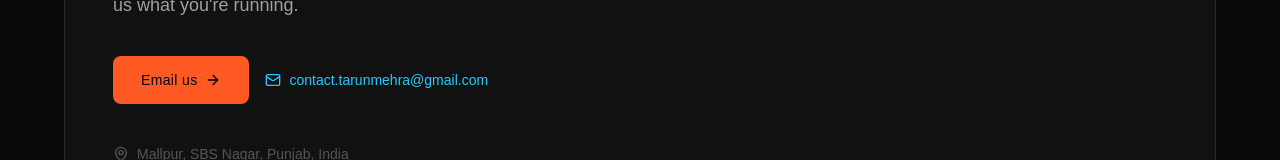
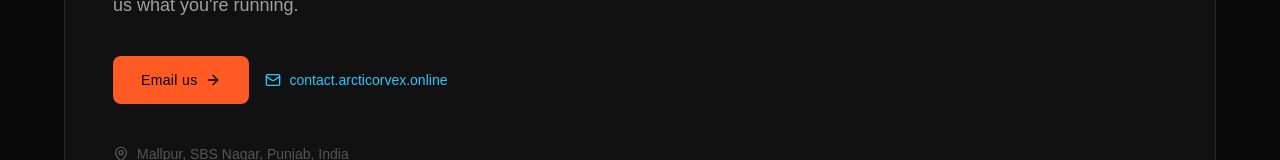
Before and after one commit to arcticorvex/-ArcticOrvex-website-, a Next.js app: page / in a window 1280 px wide. Shown: the part 3053-3213 px from the top of the page. Built offline with nearby package versions, Linux system fonts and the light colour scheme; a web font is replaced by a local one.

Commit message:
change email

```diff
--- a/components/final-cta.tsx
+++ b/components/final-cta.tsx
@@ -35,7 +35,7 @@ export function FinalCta() {
                 className="inline-flex items-center gap-2 text-sm font-medium text-cyan transition-colors hover:text-brand"
               >
                 <Mail className="h-4 w-4" />
-                contact.tarunmehra@gmail.com
+                contact.arcticorvex.online
               </a>
             </div>
 
@@ -118,3 +118,4 @@ export function Footer() {
     </footer>
   )
 }
+//we jsut want to commit this file for now
```
